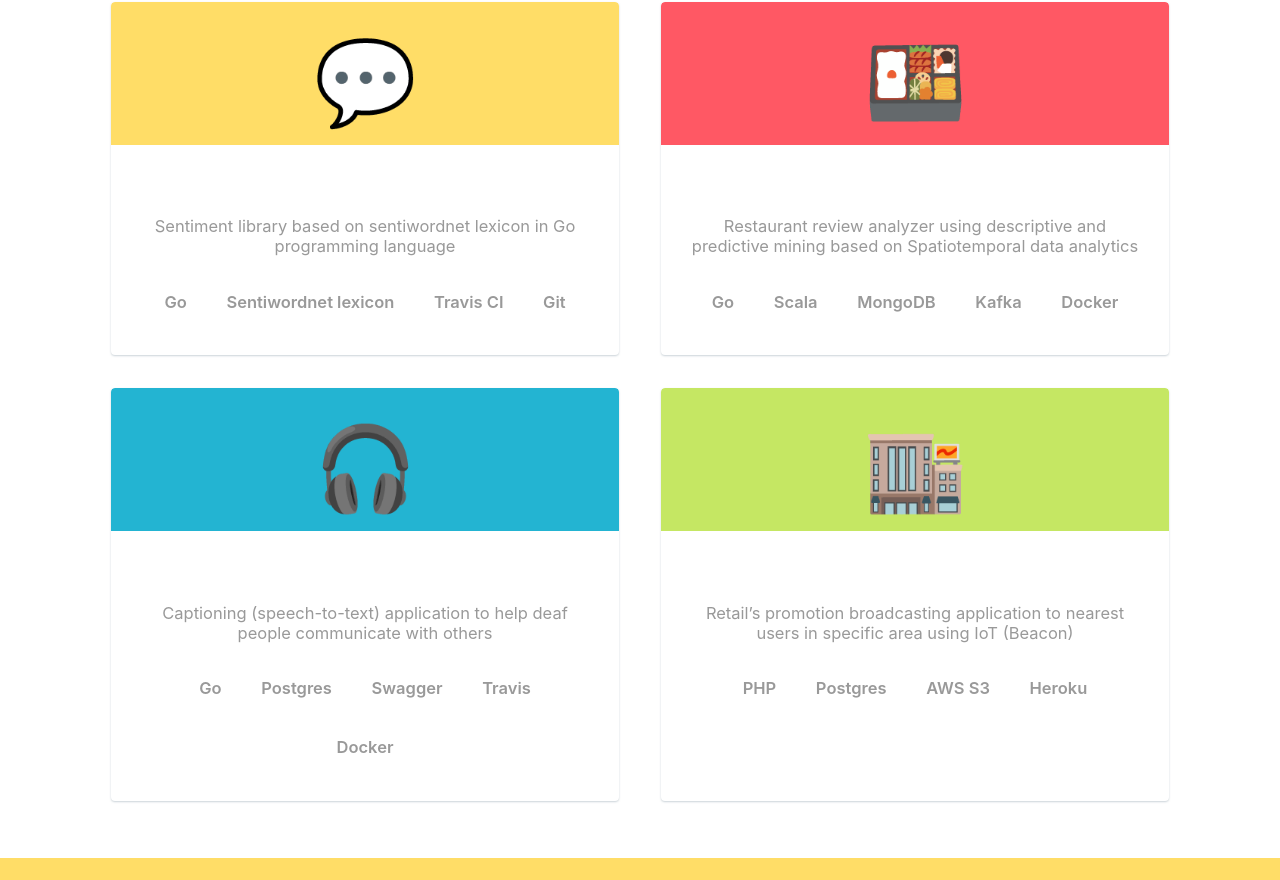
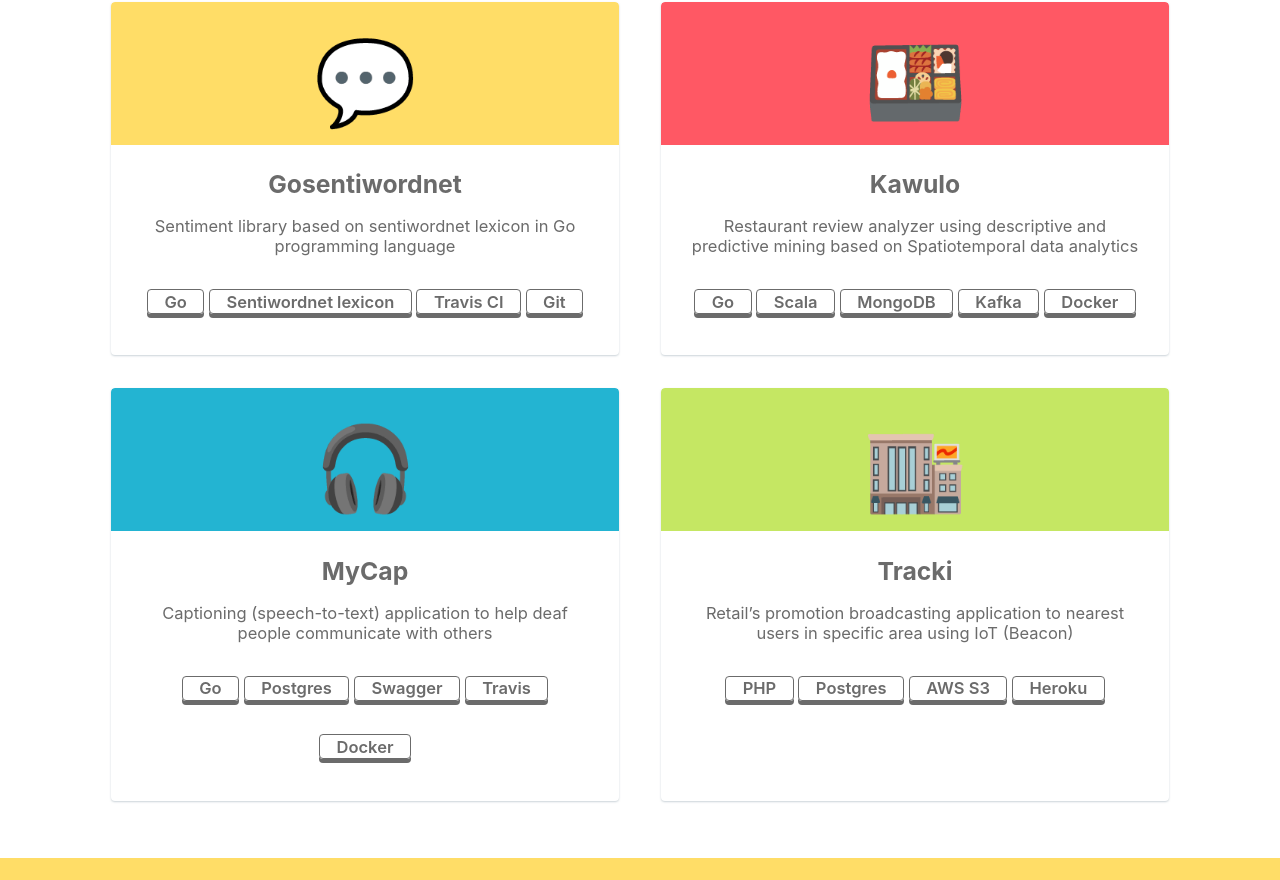
Before and after one commit to dinopuguh/dinopuguh.github.io, a plain HTML site: page index.html in a window 1280 px wide. Shown: the part 1167-2047 px from the top of the page. Drawn offline with Linux system fonts and the light colour scheme.

Commit message:
Fix dark/light theme

```diff
--- a/css/style.css
+++ b/css/style.css
@@ -149,11 +149,10 @@
   padding-bottom: 0.85em;
   border-top-left-radius: 4px;
   border-top-right-radius: 4px;
-  background-color: #fff;
 }
 
 .card-title {
-  color: #fff;
+  color: var(--cardText);
   font-size: 1.5em;
   font-weight: bold;
 }
@@ -226,17 +225,17 @@
   padding: 0.1em 1em;
   position: relative;
   transition: none;
-  border: 1px solid #ffffff8f;
-  box-shadow: 0 4px #ffffff8f;
+  border: 1px solid var(--techStack);
+  box-shadow: 0 4px var(--techStack);
 }
 
 .tech-stack:hover {
   top: 2px;
-  box-shadow: 0 2px #ffffff8f;
+  box-shadow: 0 2px var(--techStack);
   animation: none;
 }
 
 .tech-stack:active {
-  box-shadow: 0 0 #ffffff8f;
+  box-shadow: 0 0 var(--techStack);
   top: 4px;
 }
--- a/css/theme.css
+++ b/css/theme.css
@@ -9,13 +9,14 @@
       --textInSecondary: #ffffff;
       --footerBackground: #ffdd67;
       --cardBackground: #ffffff;
-      --cardText: #999999;
+      --cardText: #6b6b6b;
       --emojiCodeText: #000000;
       --cardShadow: rgba(168, 182, 191, 0.6);
       --notificationText: #ffffff;
       --notificationShadow: rgba(0, 0, 0, 0.05);
       --notificationEmojiCodeColor: rgba(0, 0, 0, 0.85);
       --menuBackground: #ff5a79;
+      --techStack: #6b6b6b;
     }
   }
 
@@ -37,6 +38,7 @@
       --notificationShadow: rgba(0, 0, 0, 0.05);
       --notificationEmojiCodeColor: rgba(0, 0, 0, 0.85);
       --menuBackground: #ff5a79;
+      --techStack: #ffffff8f;
     }
 
     body {
```
